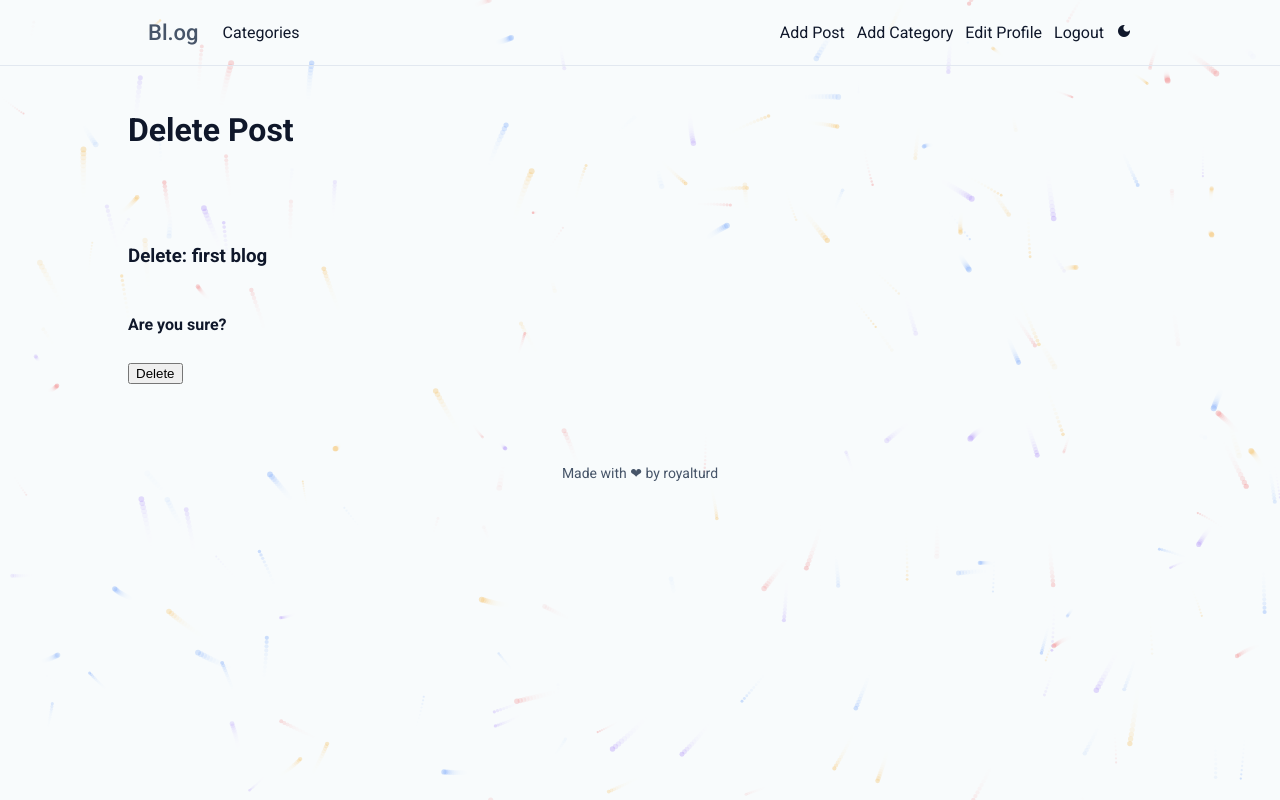
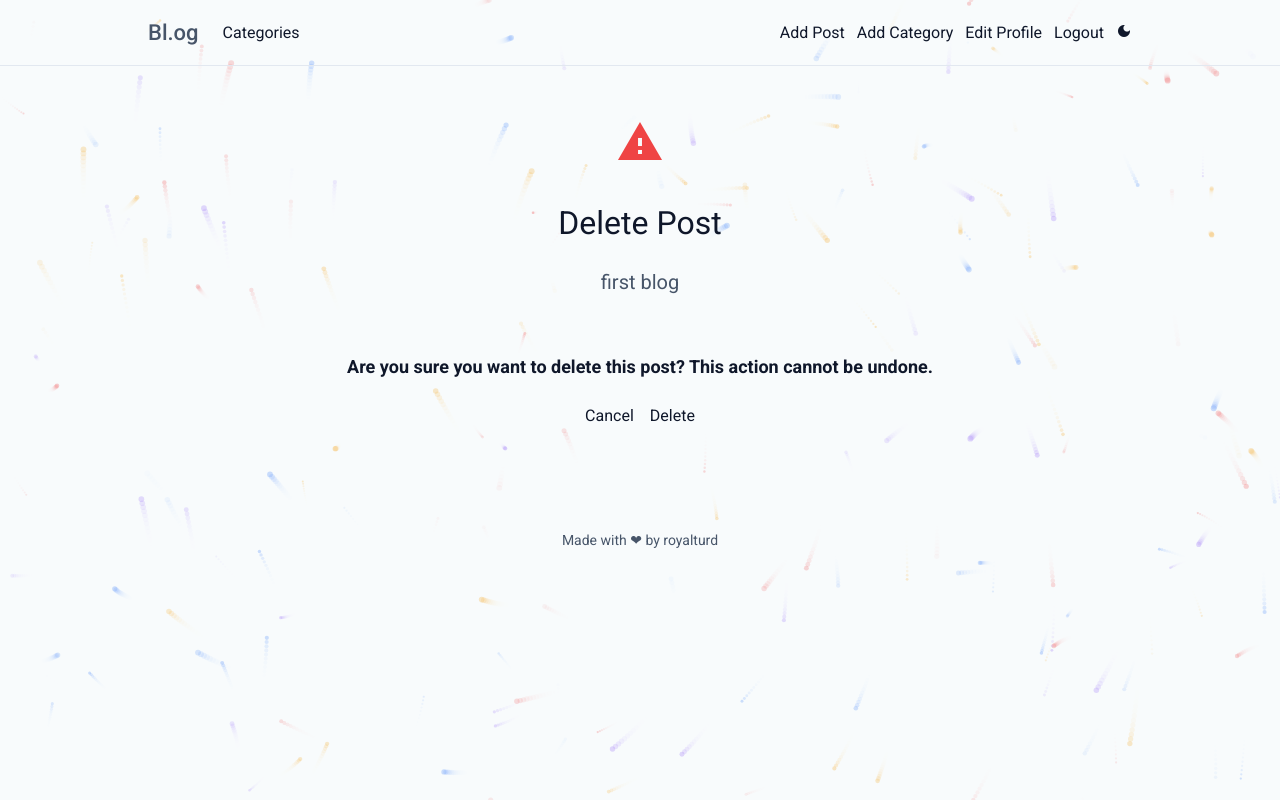
Before and after one commit to Python-snippets/Bl.og, a Django app: page /article/1/remove in a window 1280 px wide. Run offline with Django 3.2, Linux system fonts and the light colour scheme; a user stored in the database is signed in; data comes from the database, SQL or seed files in the repository; some libraries are stand-ins or nearby versions.

Commit message:
refactor(post): apply minimalist outlined styling to post forms - Update add, edit, and delete post templates - Remove elevated shadows in favor of outlined borders - Standardize maximum widths for centered form layouts
Signed-off-by: royalturd <samridhh.rudra@hotmail.com>

```diff
--- a/theblog/templates/delete_post.html
+++ b/theblog/templates/delete_post.html
@@ -1,34 +1,46 @@
 {% extends 'base.html' %}
-{% block title %}Edit Blog Post{% endblock %}
+{% block title %}Delete Blog Post{% endblock %}
 
 {% block content %}
 
 {% if user.is_authenticated %}
     {% if user.id == post.author.id %}
 
-        <h1>Delete Post</h1>
-        <br/><br/>
-        <h3> Delete: {{ post.title }} </h3>
-        <br/>
+        <div style="max-width: 600px; margin: 0 auto; text-align: center;">
+            <md-icon style="font-size: 48px; color: var(--md-sys-color-error); margin-bottom: 16px;">warning</md-icon>
+            <h1 style="font-size: 32px; font-weight: 400; margin-bottom: 8px;">Delete Post</h1>
+            <h3 style="font-size: 20px; font-weight: 400; color: var(--md-sys-color-on-surface-variant); margin-bottom: 32px;">{{ post.title }}</h3>
 
+            <md-outlined-card style="width: 100%; padding: 32px;">
+                <form method="POST" style="display: flex; flex-direction: column; align-items: center; gap: 24px;">
+                    <!-- Cross-site request forgery -->
+                    {% csrf_token %}
 
-        <div class="mb-3">
+                    <strong style="font-size: 18px;">Are you sure you want to delete this post? This action cannot be undone.</strong>
 
-        <form method="POST">
-            <!-- Cross-site request forgery -->
-            {% csrf_token %}
-            <strong>Are you sure?</strong><br/><br/>
-            <button class="btn btn-danger btn-sm">Delete</button>
+                    <div style="display: flex; gap: 16px;">
+                        <md-outlined-button type="button" href="{% url 'home' %}">Cancel</md-outlined-button>
+                        <md-filled-button type="submit" style="--md-sys-color-primary: var(--md-sys-color-error); --md-sys-color-on-primary: var(--md-sys-color-on-error);">
+                            Delete
+                        </md-filled-button>
+                    </div>
+                </form>
+            </md-outlined-card>
+        </div>
 
+    {% else %}
+        <div style="text-align: center; margin-top: 64px; color: var(--md-sys-color-error);">
+            <md-icon style="font-size: 48px; margin-bottom: 16px;">gpp_bad</md-icon>
+            <h2 style="font-weight: 400;">You are not allowed here buddy!</h2>
         </div>
-    {% else %}
-        You are not allowed here buddy!
     {% endif %}
 {% else %}
 
-You are not allowed here buddy!
+    <div style="text-align: center; margin-top: 64px; color: var(--md-sys-color-error);">
+        <md-icon style="font-size: 48px; margin-bottom: 16px;">gpp_bad</md-icon>
+        <h2 style="font-weight: 400;">You are not allowed here buddy!</h2>
+    </div>
 
 {% endif %}
 
-
 {% endblock %}
```
Also changed, not shown: theblog/templates/add_post.html (+20 -13 lines), theblog/templates/update_post.html (+22 -11 lines).
